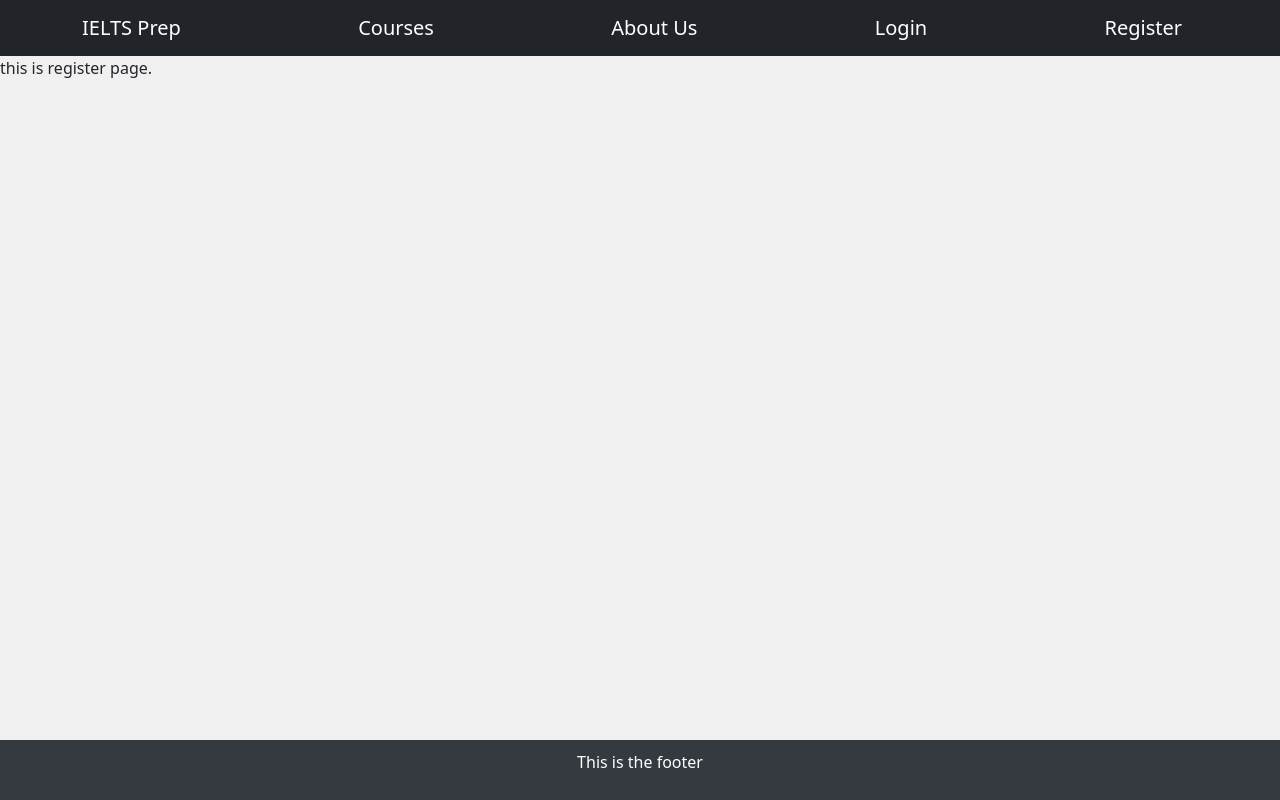
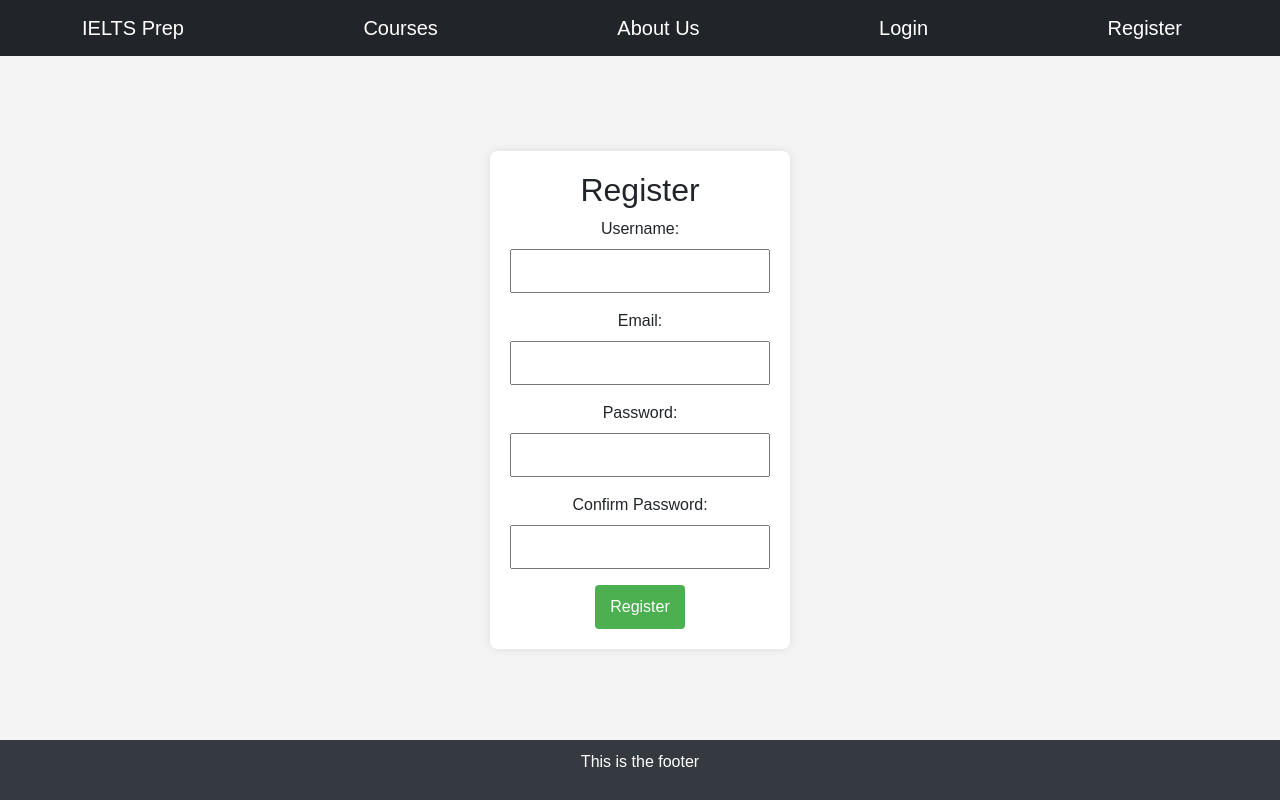
Before and after one commit to abhi12mhatre/ielts, a Django app: page /register in a window 1280 px wide. Run offline with Django 4.2, Linux system fonts and the light colour scheme.

Commit message:
login and register pages started

```diff
--- a/classes/urls.py
+++ b/classes/urls.py
@@ -17,14 +17,14 @@ Including another URLconf
 from django.contrib import admin
 from django.urls import path
 
-from ielts.views import home, courses, about_us, login, logout, register
+from ielts.views import home, courses, about_us, user_login, user_logout, register
 
 urlpatterns = [
     path('admin/', admin.site.urls),
-    path('', home),
+    path('', home, name='home'),
     path('courses', courses),
     path('about_us', about_us),
-    path('login', login),
-    path('logout', logout),
-    path('register', register),
+    path('login', user_login, name='user_login'),
+    path('logout', user_logout, name='user_logout'),
+    path('register', register, name='register'),
 ]
--- a/ielts/views.py
+++ b/ielts/views.py
@@ -1,7 +1,8 @@
-from django.http import HttpResponse
-from django.shortcuts import render
-
-from classes.settings import TEMPLATES_DIR
+from django.contrib.auth.forms import UserCreationForm
+from django.shortcuts import render, redirect
+from django.contrib.auth import authenticate, login, logout
+from django.contrib import messages
+from django.contrib.auth.forms import AuthenticationForm
 
 
 # Create your views here.
@@ -17,16 +18,42 @@ def about_us(request):
     return render(request, 'about_us.html')
 
 
-def login(request):
-    return render(request, 'login.html')
+def user_login(request):
+    if request.method == 'POST':
+        form = AuthenticationForm(request, request.POST)
+        if form.is_valid():
+            username = form.cleaned_data.get('username')
+            password = form.cleaned_data.get('password')
+            user = authenticate(request, username=username, password=password)
+            if user is not None:
+                login(request, user)
+                messages.success(request, f'Welcome, {username}!')
+                return redirect('home')  # Change 'home' to the desired URL after successful login
+            else:
+                messages.error(request, 'Invalid username or password.')
+    else:
+        form = AuthenticationForm()
+    return render(request, 'login.html', {'form': form, 'messages': messages})
 
 
-def logout(request):
-    return render(request, 'logout.html')
+def user_logout(request):
+    logout(request)
+    messages.success(request, 'You have been logged out.')
+    return redirect('home')  # Change 'home' to the desired URL after successful logout
 
 
 def register(request):
-    return render(request, 'register.html')
+    if request.method == 'POST':
+        form = UserCreationForm(request.POST)
+        if form.is_valid():
+            user = form.save()
+            login(request, user)
+            messages.success(request, 'Registration successful!')
+            return redirect('home')  # Change 'home' to the desired URL after successful registration
+    else:
+        form = UserCreationForm()
+
+    return render(request, 'register.html', {'form': form, 'messages': messages})
 
 
 def products(request):
--- a/templates/base.html
+++ b/templates/base.html
@@ -34,6 +34,8 @@
             color: white;
         }
     </style>
+    {% block style %}
+    {% endblock %}
 </head>
 <body>
 <nav class="navbar navbar-expand-lg navbar-dark bg-dark fixed-top">
--- a/templates/register.html
+++ b/templates/register.html
@@ -1,10 +1,77 @@
 {% include 'base.html' %}
+{% block style %}
+<style>
+    body {
+        font-family: Arial, sans-serif;
+        background-color: #f4f4f4;
+        margin: 0;
+        padding: 0;
+        display: flex;
+        justify-content: center;
+        align-items: center;
+        height: 100vh;
+    }
 
+    .center-container {
+        text-align: center;
+    }
+
+    .register-box {
+        background-color: #fff;
+        padding: 20px;
+        border-radius: 8px;
+        box-shadow: 0 0 10px rgba(0, 0, 0, 0.1);
+        width: 300px; /* Adjust the width as needed */
+        margin: 0 auto; /* Center the box horizontally */
+    }
+
+    label {
+        display: block;
+        margin-bottom: 8px;
+    }
+
+    input {
+        width: 100%;
+        padding: 8px;
+        margin-bottom: 16px;
+        box-sizing: border-box;
+    }
+
+    button {
+        background-color: #4caf50;
+        color: #fff;
+        padding: 10px 15px;
+        border: none;
+        border-radius: 4px;
+        cursor: pointer;
+    }
+</style>
+{% endblock %}
 <body>
 
 {% block content %}
-<div>
-    this is register page.
+<div class="center-container">
+    <div class="register-box">
+        <h2>Register</h2>
+        <form method="post" action="{% url 'register' %}">
+            {% csrf_token %}
+
+            <label for="username">Username:</label>
+            <input type="text" id="username" name="username" required>
+
+            <label for="email">Email:</label>
+            <input type="email" id="email" name="email" required>
+
+            <label for="password">Password:</label>
+            <input type="password" id="password" name="password" required>
+
+            <label for="confirm_password">Confirm Password:</label>
+            <input type="password" id="confirm_password" name="confirm_password" required>
+
+            <button type="submit">Register</button>
+        </form>
+
+    </div>
 </div>
 {% endblock %}
 
```
Also changed, not shown: templates/about_us.html (+8 -1 lines), templates/login.html (+64 -2 lines).
